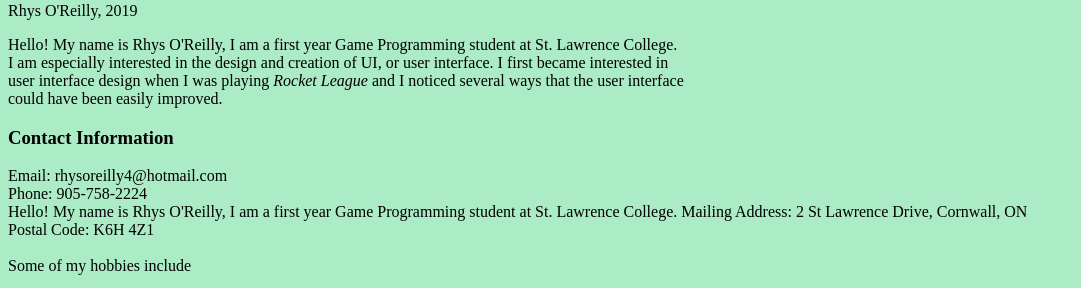
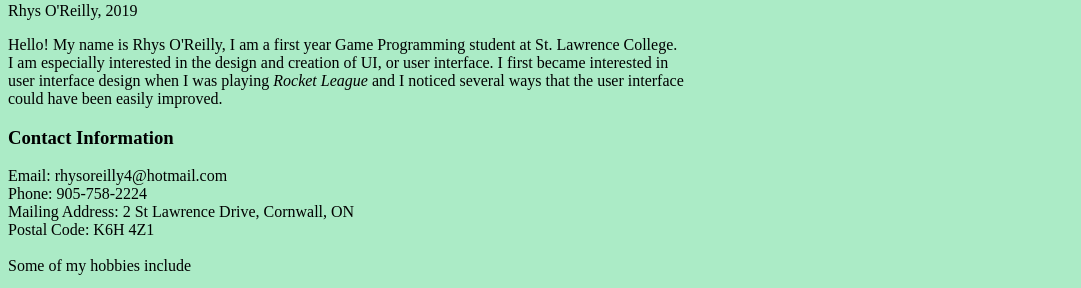
Before and after one commit to RhysOReilly/RhysOReilly.github.io, a plain HTML site: page index.html in a window 1280 px wide. Shown: the part 456-744 px from the top of the page, without its empty margins (0-1081 px from the left). Drawn offline with Linux system fonts and the light colour scheme.

Commit message:
Update index.html

```diff
--- a/index.html
+++ b/index.html
@@ -21,7 +21,6 @@ could have been easily improved.</p>
 <h3>Contact Information</h3>
 Email: rhysoreilly4@hotmail.com<br>
 Phone: 905-758-2224<br>
-Hello! My name is Rhys O'Reilly, I am a first year Game Programming student at St. Lawrence College.
 Mailing Address: 2 St Lawrence Drive, Cornwall, ON<br>
 Postal Code: K6H 4Z1<br><br>
 
```
